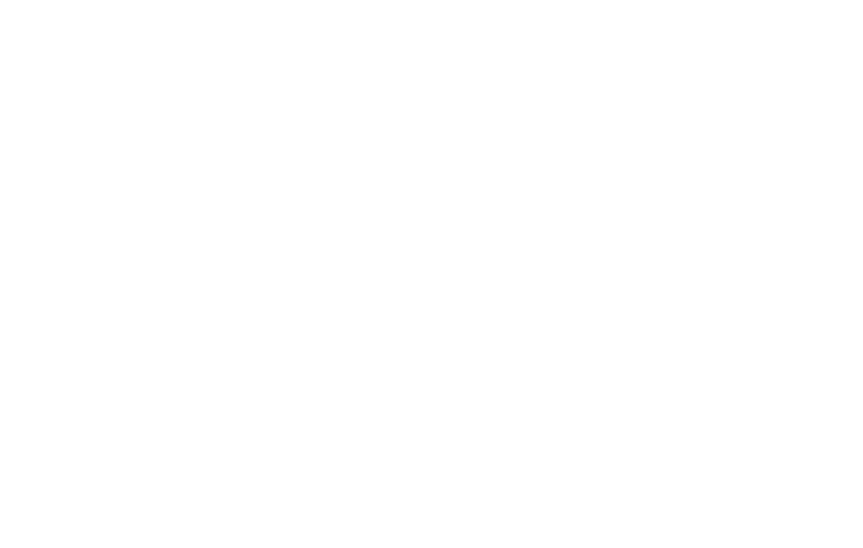
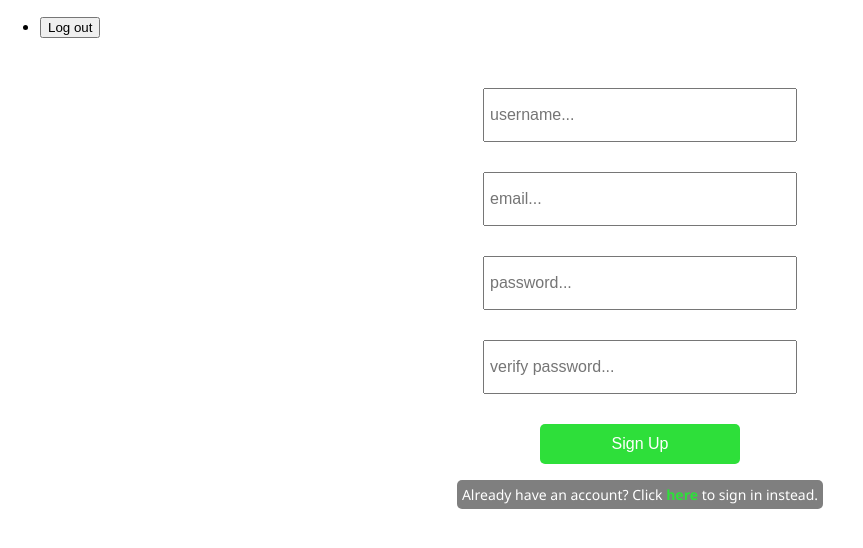
Before and after one commit to ShalomGoodman/aiPoll-client, a React (Create React App) app: page /signup in a window 1280 px wide. Shown: the top 548 px of the page, without its empty margins (0-863 px from the left). Built offline with nearby package versions, Linux system fonts and the light colour scheme.

Commit message:
Updated Pages

```diff
--- a/package.json
+++ b/package.json
@@ -6,10 +6,12 @@
     "@testing-library/jest-dom": "^5.16.5",
     "@testing-library/react": "^13.4.0",
     "@testing-library/user-event": "^13.5.0",
+    "axios": "^1.4.0",
     "react": "^18.2.0",
     "react-dom": "^18.2.0",
     "react-router-dom": "^6.14.1",
     "react-scripts": "5.0.1",
+    "react-toastify": "^9.1.3",
     "web-vitals": "^2.1.4"
   },
   "scripts": {
--- a/src/App.js
+++ b/src/App.js
@@ -1,17 +1,26 @@
-import React, { useContext, useEffect, useState } from 'react';
-import { Routes, Route ,Navigate } from 'react-router-dom';
+import React from 'react';
+import { BrowserRouter as Router, Routes, Route } from 'react-router-dom';
 
-import HomePage from '../src/pages/Home/HomePage';
-import LoginPage from '../src/pages/Login/LoginPage.js';
-import PollPage from '../src/pages/Poll/PollPage.js';
-import SignupPage from '../src/pages/Signup/SignupPage.js';
+import HomePage from './pages/Home/HomePage';
+import LoginPage from './pages/Login/LoginPage';
+import PollPage from './pages/Poll/PollPage';
+import SignupPage from './pages/Signup/SignupPage';
 import NavBar from './components/NavBar';
 
 function App() {
   return (
-    <div>
-
-    </div>
+    <Router>
+      <div>
+        <NavBar />
+        <Routes>
+          <Route path="/" element={<HomePage />} />
+          <Route path="/home" element={<HomePage />} />
+          <Route path="/login" element={<LoginPage />} />
+          <Route path="/signup" element={<SignupPage />} />
+          <Route path="/poll/:id" element={<PollPage />} />
+        </Routes>
+      </div>
+    </Router>
   );
 }
 
--- a/src/pages/Home/HomePage.js
+++ b/src/pages/Home/HomePage.js
@@ -1,10 +1,40 @@
-import React from 'react';
+import React, { useState, useEffect } from 'react';
+import axios from 'axios';
+// import CreatePoll from './CreatePoll'; // Assuming the file path is correct
 
 function HomePage() {
+  const [polls, setPolls] = useState([]);
+
+  useEffect(() => {
+    // Fetch polls on component mount
+    fetchPolls();
+  }, []);
+
+  const fetchPolls = async () => {
+    try {
+      const response = await axios.get('/all-polls/');
+      setPolls(response.data);
+    } catch (error) {
+      console.error(error);
+    }
+  };
+
+  const handlePollCreated = (newPoll) => {
+    // Update the list of polls with the newly created poll
+    setPolls((prevPolls) => [...prevPolls, newPoll]);
+  };
+
   return (
     <div>
-      <h1>Welcome to the Voting Poll App!</h1>
-      {/* Add your homepage content here */}
+      {/* <CreatePoll onPollCreated={handlePollCreated} /> */}
+
+      {/* Render the polls */}
+      {polls.map((poll) => (
+        <div key={poll.id}>
+          <h2>{poll.title}</h2>
+          {/* Render other poll details */}
+        </div>
+      ))}
     </div>
   );
 }
--- a/src/pages/Login/LoginPage.js
+++ b/src/pages/Login/LoginPage.js
@@ -0,0 +1,78 @@
+import React, { useState } from "react";
+import axios from "axios";
+import "./loginpage.css";
+import { useNavigate } from "react-router-dom";
+import { Link } from "react-router-dom";
+
+function LoginPage() {
+  const navigate = useNavigate();
+
+  const [username, setUsername] = useState("");
+  const [password, setPassword] = useState("");
+
+  const handleUsernameChange = (e) => {
+    setUsername(e.target.value);
+  };
+
+  const handlePasswordChange = (e) => {
+    setPassword(e.target.value);
+  };
+
+  const handleSubmit = async (event) => {
+    event.preventDefault();
+    try {
+      const response = await axios.post(
+        // "insert backend host route",
+        {
+          username,
+          password,
+        }
+      );
+
+      if (response.status === 200) {
+        setUsername("");
+        setPassword("");
+        localStorage.setItem("isLoggedIn", true);
+        const logged = localStorage.getItem("isLoggedIn");
+        navigate("/home");
+      }
+    } catch (error) {
+      console.error(error);
+    }
+  };
+
+  return (
+    <div className="sign-in">
+      <form onSubmit={handleSubmit}>
+        <label>
+          <input
+            type="text"
+            placeholder="Username..."
+            value={username}
+            onChange={handleUsernameChange}
+          />
+        </label>
+        <br />
+        <label>
+          <input
+            type="password"
+            placeholder="Password..."
+            value={password}
+            onChange={handlePasswordChange}
+          />
+        </label>
+        <br />
+        <button type="submit">Sign In</button>
+      </form>
+      <span className="goTo">
+        {"Don't have an account? Click "}
+        <Link className="link" to="/signup">
+          here
+        </Link>
+        {" to sign up instead."}
+      </span>
+    </div>
+  );
+}
+
+export default LoginPage;
--- a/src/pages/Login/loginpage.css
+++ b/src/pages/Login/loginpage.css
@@ -0,0 +1,69 @@
+/* LoginPage.css */
+
+.sign-in {
+    text-align: center;
+    margin-top: 50px;
+  }
+
+  .sign-in img {
+    width: auto;
+    height: auto;
+    margin-bottom: 10px;
+    margin-top: -20px;
+  }
+
+  .sign-in form {
+    display: flex;
+    flex-direction: column;
+    align-items: center;
+    margin-bottom: 20px;
+  }
+
+  .sign-in label {
+    display: flex;
+    flex-direction: column;
+    margin-bottom: 10px;
+  }
+
+  .sign-in label input {
+    width: 300px;
+    height: 40px;
+    margin-top: 0px;
+    padding: 5px;
+    font-size: 1em;
+    color: #fff;
+  }
+
+  .sign-in button {
+    width: 200px;
+    height: 40px;
+    background-color: #2edf3a;
+    color: #fff;
+    border: none;
+    border-radius: 5px;
+    font-size: 1em;
+    cursor: pointer;
+    transition: background-color 0.3s ease;
+  }
+
+  .sign-in button:hover {
+    background-color: #1f8d2d;
+  }
+
+  .goTo {
+    color: white;
+    padding: 5px;
+    border-radius: 5px;
+    font-family: 'Segoe UI', Tahoma, Geneva, Verdana, sans-serif;
+  }
+
+  .link {
+    color: blue;
+    text-decoration: none;
+  }
+
+  .redirect {
+    color: white;
+    text-decoration: none;
+    font-family: Arial, Helvetica, sans-serif;
+  }
--- a/src/pages/Signup/SignupPage.js
+++ b/src/pages/Signup/SignupPage.js
@@ -1,12 +1,83 @@
-import React from 'react';
+import React, { useState } from "react";
+import { Link } from "react-router-dom";
+import "./signup.css";
+import { useNavigate } from "react-router-dom";
+import { toast, ToastContainer } from "react-toastify";
 
-function SignupPage() {
+export default function SignupPage() {
+  const [name, setName] = useState("");
+  const [email, setEmail] = useState("");
+  const [password, setPassword] = useState("");
+  const [verifyPassword, setVerifyPassword] = useState("");
+  const navigate = useNavigate();
+
+  const handleSubmit = async (event) => {
+    event.preventDefault();
+    try {
+      // Perform your signup logic here
+      // Make API requests, validations, or any other necessary operations
+
+      setName("");
+      setEmail("");
+      setPassword("");
+      setVerifyPassword("");
+      toast.success("Successfully signed up!", { autoClose: 1500 });
+      navigate("/signin");
+    } catch (error) {
+      toast.error("An error occurred", { autoClose: 1500 });
+      console.log(error);
+    }
+  };
+
   return (
-    <div>
-      <h2>Signup Page</h2>
-      {/* Add your signup form here */}
+    <div className="sign-up">
+      <form onSubmit={handleSubmit}>
+        <label>
+          <input
+            type="text"
+            placeholder="username..."
+            value={name}
+            onChange={(event) => setName(event.target.value)}
+          />
+        </label>
+        <br />
+        <label>
+          <input
+            type="email"
+            placeholder="email..."
+            value={email}
+            onChange={(event) => setEmail(event.target.value)}
+          />
+        </label>
+        <br />
+        <label>
+          <input
+            type="password"
+            placeholder="password..."
+            value={password}
+            onChange={(event) => setPassword(event.target.value)}
+          />
+        </label>
+        <br />
+        <label>
+          <input
+            type="password"
+            placeholder="verify password..."
+            value={verifyPassword}
+            onChange={(event) => setVerifyPassword(event.target.value)}
+          />
+        </label>
+        <br />
+        <button type="submit">Sign Up</button>
+      </form>
+      <span className="goTo">
+        {"Already have an account? Click "}
+        <Link className="link" to="/signin">
+          here
+        </Link>
+        {" to sign in instead."}
+      </span>
+      <ToastContainer />
     </div>
   );
 }
-
-export default SignupPage;
--- a/src/pages/Signup/signup.css
+++ b/src/pages/Signup/signup.css
@@ -0,0 +1,77 @@
+/* Styles for Signup component */
+.sign-up {
+    text-align: center;
+    margin-top: 50px;
+  }
+
+  .sign-up img {
+    width: auto;
+    height: auto;
+    margin-bottom: 10px;
+    margin-top: -20px;
+  }
+
+  .sign-up form {
+    display: flex;
+    flex-direction: column;
+    align-items: center;
+    margin-bottom: 20px;
+  }
+
+  .sign-up label {
+    display: flex;
+    flex-direction: column;
+    margin-bottom: 10px;
+  }
+
+  .sign-up label input {
+    width: 300px;
+    height: 40px;
+    margin-top: 0px;
+    padding: 5px;
+    font-size: 1em;
+    color: #fff;
+  }
+
+  .sign-up button {
+    width: 200px;
+    height: 40px;
+    background-color: #2edf3a;
+    color: #fff;
+    border: none;
+    border-radius: 5px;
+    font-size: 1em;
+    cursor: pointer;
+    transition: background-color 0.3s ease;
+  }
+
+  .sign-up button:hover {
+    background-color: #1f8d2d;
+  }
+
+  .redirect a {
+    color: white;
+    text-decoration: none;
+  }
+
+  .signup-container a:hover {
+    text-decoration: underline;
+  }
+
+  .goTo {
+    color: white; /* Set the font color */
+    font-size: 14px; /* Increase the font size */
+    background: rgba(0, 0, 0, 0.5); /* black background with 60% opacity */
+    padding: 5px;
+     /* Add padding for better visibility */
+
+  }
+  .link{
+    color:#2edf3a;
+    font-weight: bold;
+  }
+
+
+  .redirect a:hover {
+  text-decoration: underline;
+  }
```
Also changed, not shown: 1 other file (tests, documents, lock files or other folders).
